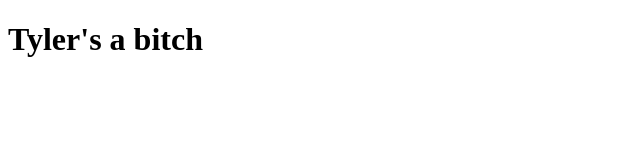
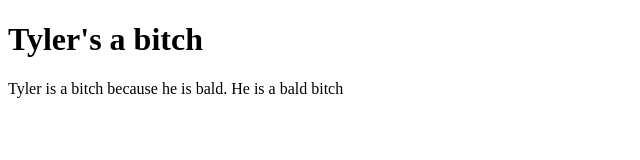
Before and after one commit to connorcapes1/firstprojectever, a plain HTML site: page index.html in a window 1280 px wide. Shown: the whole page, without its empty margins (0-640 px from the left). Drawn offline with Linux system fonts and the light colour scheme.

Commit message:
Update index.html

```diff
--- a/index.html
+++ b/index.html
@@ -8,6 +8,6 @@
 </head>
 <body>
     <h1>Tyler's a bitch</h1>
-
+        <p>Tyler is a bitch because he is bald.  He is a bald bitch</p>
 </body>
 </html>
```
